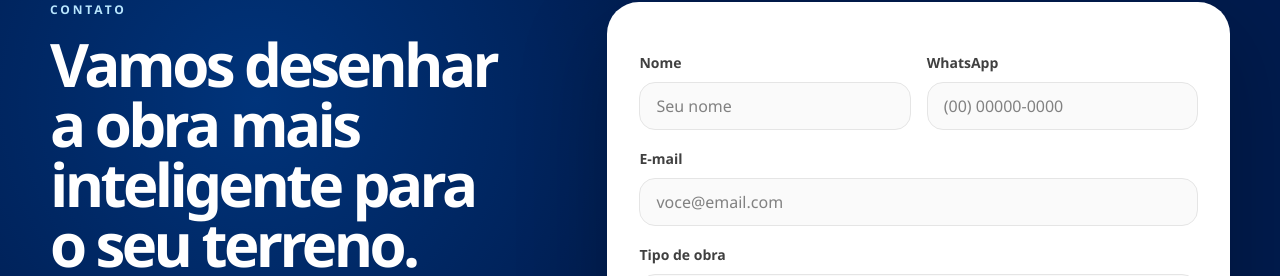
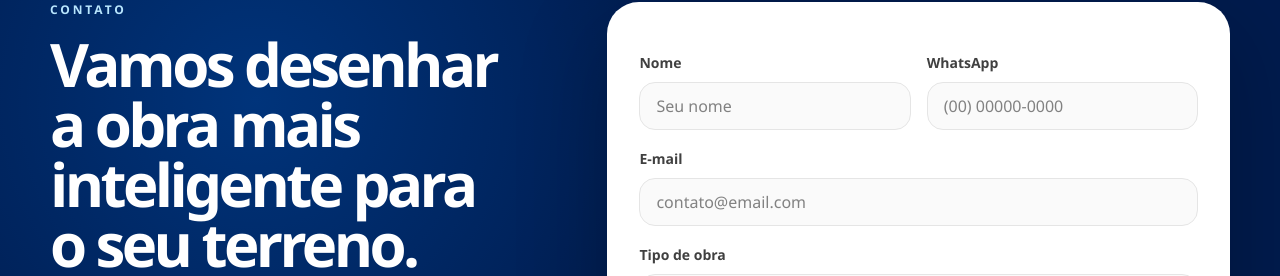
Before and after one commit to AGENCIAVCD/exo7, a Next.js app: page / in a window 1280 px wide. Shown: the part 5896-6172 px from the top of the page. Built offline with nearby package versions, Linux system fonts and the light colour scheme.

Commit message:
Polish Portuguese contact placeholder

```diff
--- a/components/contact-form.tsx
+++ b/components/contact-form.tsx
@@ -57,7 +57,7 @@ export function ContactForm() {
       <Field
         label="E-mail"
         value={form.email}
-        placeholder="voce@email.com"
+        placeholder="contato@email.com"
         type="email"
         onChange={(value) => updateField("email", value)}
       />
```
